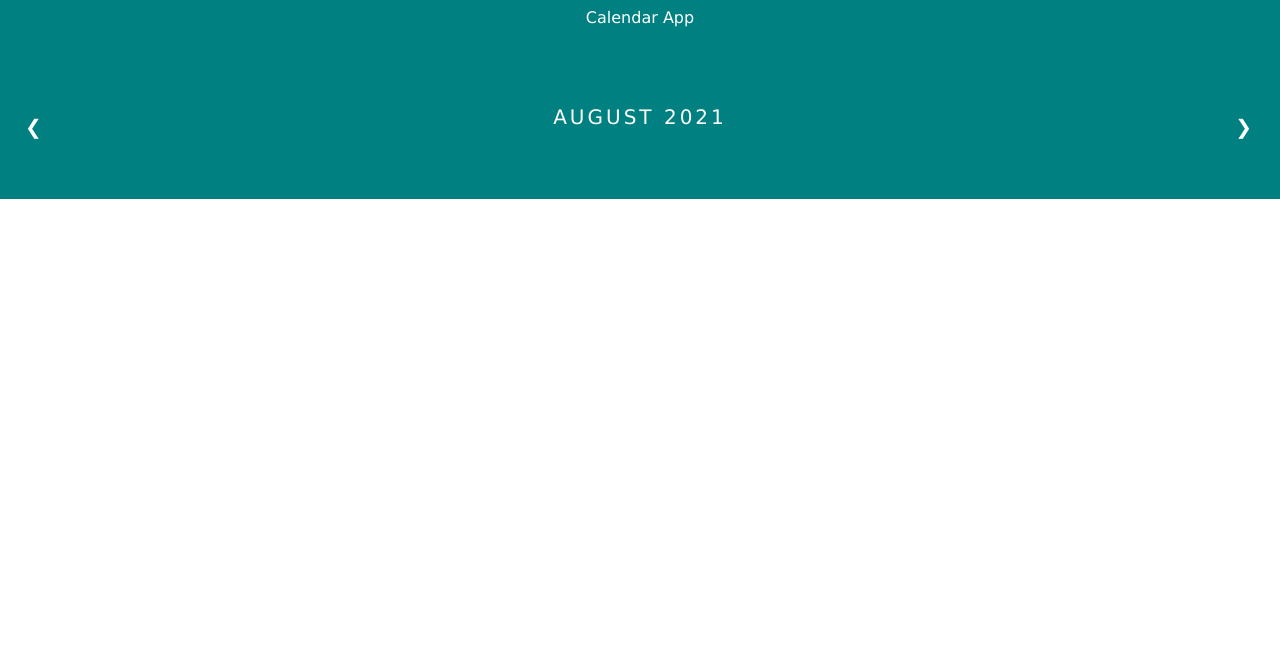
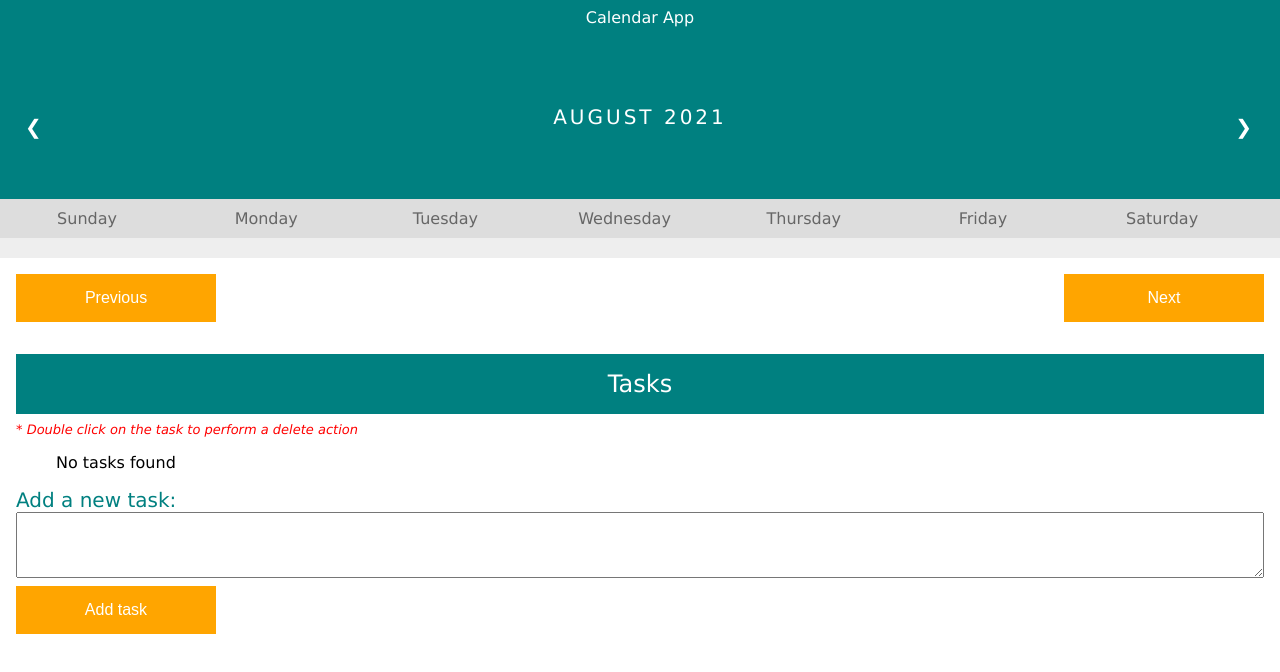
Before and after one commit to GabrielGamy/calendar-app, a plain HTML site: page index.html in a window 1280 px wide. Drawn offline with Linux system fonts and the light colour scheme.

Commit message:
index.html full

```diff
--- a/index.html
+++ b/index.html
@@ -1,21 +1,74 @@
-<!DOCTYPE html> <html lang="en">
+<!DOCTYPE html>
+<html lang="en">
   <head>
     <meta charset="UTF-8" />
     <meta http-equiv="X-UA-Compatible" content="IE=edge" />
-        <meta name="viewport" content="width=device-width, initial-scale=1.0" /> <title>Calendar</title>
+    <meta name="viewport" content="width=device-width, initial-scale=1.0" />
+    <title>Calendar</title>
     <link rel="stylesheet" href="./styles/calendar.css" />
+    <link rel="stylesheet" href="./styles/calendar-weekdays.css" />
     <link rel="stylesheet" href="./styles/calendar-month.css" />
+    <link rel="stylesheet" href="./styles/calendar-actions.css" />
+    <link rel="stylesheet" href="./styles/calendar-tasks.css" />
   </head>
   <body>
     <header>Calendar App</header>
+
     <section class="calendar-container">
       <div class="month">
         <ul>
-                    <li class="prev">&#10094;</li>
-                    <li class="next">&#10095;</li>
+          <li class="prev js-prev">&#10094;</li>
+          <li class="next js-next">&#10095;</li>
           <li id="month-text">August 2021</li>
         </ul>
       </div>
+
+      <ul class="weekdays">
+        <li>Sunday</li>
+        <li>Monday</li>
+        <li>Tuesday</li>
+        <li>Wednesday</li>
+        <li>Thursday</li>
+        <li>Friday</li>
+        <li>Saturday</li>
+      </ul>
+
+      <ul id="calendar-days" class="days"></ul>
+
+      <div class="calendar-actions">
+        <button class="calendar-actions__btn js-prev" type="button">
+          Previous
+        </button>
+        <button class="calendar-actions__btn js-next" type="button">
+          Next
+        </button>
+      </div>
     </section>
+
+    <section class="calendar-tasks">
+      <div class="calendar-tasks__title">Tasks</div>
+      <div class="calendar-tasks__info">
+        * Double click on the task to perform a delete action
+      </div>
+      <ol class="calendar-tasks__items">
+        No tasks found
+      </ol>
+      <div class="calendar-tasks__save">
+        <div class="calendar-tasks__save-title">Add a new task:</div>
+        <textarea
+          class="calendar-tasks__save-input"
+          rows="4"
+          cols="50"
+        ></textarea>
+        <button class="calendar-tasks__save-btn" type="button">Add task</button>
+      </div>
+    </section>
+    <!--
+    <script src="https://cdnjs.cloudflare.com/ajax/libs/moment.js/2.29.1/moment.min.js"></script>
+    <script src="./js/calendar-builder.js" defer></script>
+    <script src="./js/calendar-navigation.js" defer></script>
+    <script src="./js/calendar-tasks.js" defer></script>
+    <script src="./js/calendar.js" defer></script>
+    -->
   </body>
 </html>
--- /dev/null
+++ b/styles/calendar-actions.css
@@ -0,0 +1,16 @@
+.calendar-actions {
+  display: flex;
+  justify-content: space-between;
+  margin: 16px 16px;
+}
+
+.calendar-actions__btn {
+  background-color: orange; /* Green */
+  border: none;
+  color: white;
+  padding: 15px 32px;
+  text-align: center;
+  font-size: 16px;
+  width: 200px;
+  cursor: pointer;
+}
--- /dev/null
+++ b/styles/calendar-tasks.css
@@ -0,0 +1,54 @@
+.calendar-tasks {
+  margin: 32px 16px;
+}
+
+.calendar-tasks__title {
+  font-size: 24px;
+  background-color: teal;
+  color: white;
+  padding: 16px;
+  text-align: center;
+  margin-bottom: 8px;
+}
+
+.calendar-tasks__info {
+  font-style: italic;
+  color: red;
+  font-size: small;
+}
+
+.calendar-tasks__items {
+  margin-bottom: 16px;
+}
+
+.calendar-tasks__item {
+  background: #ddd;
+  padding: 8px;
+  margin: 16px 0;
+  cursor: pointer;
+}
+
+.calendar-tasks__save {
+  display: flex;
+  flex-direction: column;
+}
+
+.calendar-tasks__save-title {
+  font-size: 20px;
+  color: teal;
+}
+
+.calendar-tasks__save-input {
+  margin-bottom: 8px;
+}
+
+.calendar-tasks__save-btn {
+  background-color: orange; /* Green */
+  border: none;
+  color: white;
+  padding: 15px 32px;
+  text-align: center;
+  font-size: 16px;
+  width: 200px;
+  cursor: pointer;
+}
--- /dev/null
+++ b/styles/calendar-weekdays.css
@@ -0,0 +1,59 @@
+.weekdays {
+  margin: 0;
+  padding: 10px 0;
+  background-color: #ddd;
+}
+
+.weekdays li {
+  display: inline-block;
+  width: 13.6%;
+  color: #666;
+  text-align: center;
+}
+
+.days {
+  padding: 10px 0;
+  background: #eee;
+  margin: 0;
+}
+
+.days li {
+  list-style-type: none;
+  display: inline-block;
+  width: 13.6%;
+  text-align: center;
+  margin-bottom: 5px;
+  font-size: 12px;
+  color: #777;
+  height: 60px;
+}
+
+.days li.active {
+  background: teal;
+  color: white !important;
+}
+
+/* Add media queries for smaller screens */
+@media screen and (max-width: 720px) {
+  .weekdays li,
+  .days li {
+    width: 13.1%;
+  }
+}
+
+@media screen and (max-width: 420px) {
+  .weekdays li,
+  .days li {
+    width: 12.5%;
+  }
+  .days li .active {
+    padding: 2px;
+  }
+}
+
+@media screen and (max-width: 290px) {
+  .weekdays li,
+  .days li {
+    width: 12.2%;
+  }
+}
```
Lines whose indentation alone changed are shown as unchanged.
